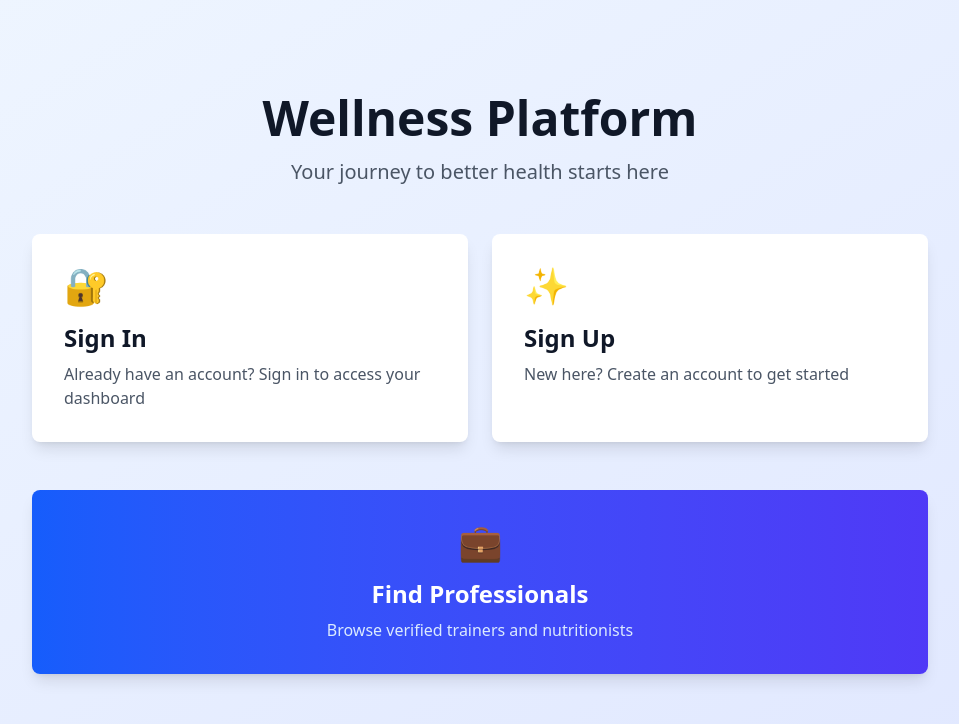
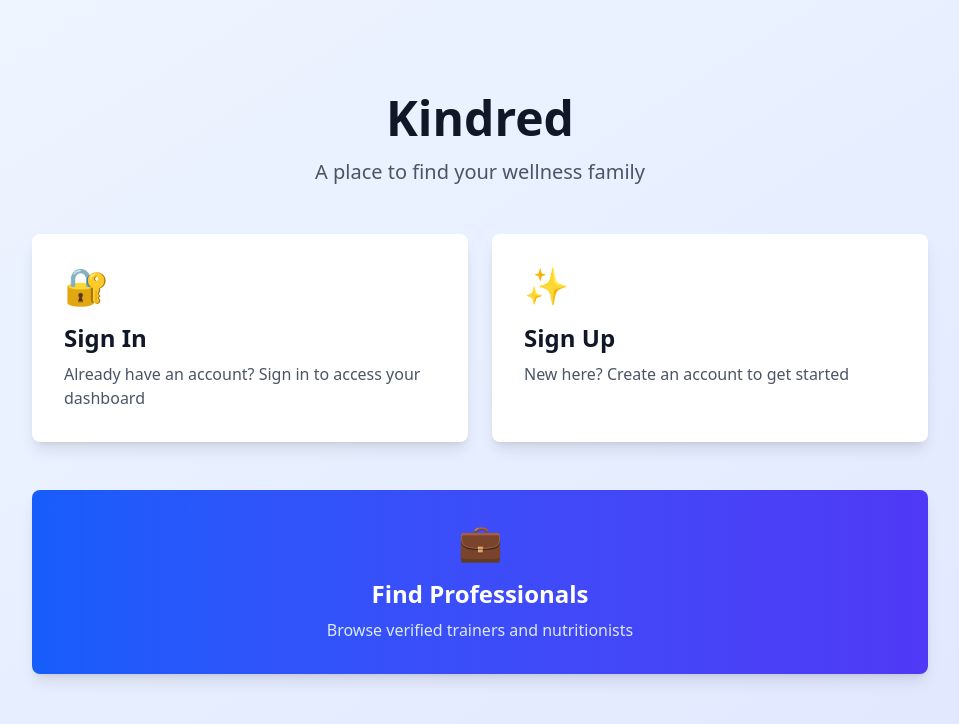
Before and after one commit to tanushchauhan/kindred, a Next.js app: page / in a window 1280 px wide. Shown: the top 724 px of the page, without its empty margins (160-1119 px from the left). Built offline with nearby package versions, Linux system fonts and the light colour scheme.

Commit message:
Add branding

```diff
--- a/app/auth/signin/page.tsx
+++ b/app/auth/signin/page.tsx
@@ -94,9 +94,7 @@ export default function SigninPage() {
       <div className="max-w-md w-full">
         <div className="text-center mb-8">
           <h1 className="text-3xl font-bold text-gray-900">Welcome Back</h1>
-          <p className="mt-2 text-gray-600">
-            Sign in to your wellness platform account
-          </p>
+          <p className="mt-2 text-gray-600">Sign in to your Kindred account</p>
         </div>
 
         <div className="bg-white rounded-lg shadow-md p-8">
--- a/app/auth/signup/page.tsx
+++ b/app/auth/signup/page.tsx
@@ -124,7 +124,7 @@ export default function SignupPage() {
         <div className="text-center mb-8">
           <h1 className="text-3xl font-bold text-gray-900">Create Account</h1>
           <p className="mt-2 text-gray-600">
-            Sign up to access your wellness platform
+            Join Kindred and find your wellness family
           </p>
         </div>
 
--- a/app/dashboard/page.tsx
+++ b/app/dashboard/page.tsx
@@ -173,9 +173,7 @@ export default function DashboardPage() {
       {/* Header */}
       <header className="bg-white shadow">
         <div className="max-w-7xl mx-auto px-4 sm:px-6 lg:px-8 py-4 flex justify-between items-center">
-          <h1 className="text-2xl font-bold text-gray-900">
-            Wellness Platform
-          </h1>
+          <h1 className="text-2xl font-bold text-gray-900">Kindred</h1>
           <button
             onClick={handleLogout}
             className="text-sm text-gray-600 hover:text-gray-900"
--- a/app/layout.tsx
+++ b/app/layout.tsx
@@ -2,8 +2,8 @@ import type { Metadata } from "next";
 import "./globals.css";
 
 export const metadata: Metadata = {
-  title: "Wellness Platform",
-  description: "Connect with verified nutritionists and personal trainers",
+  title: "Kindred",
+  description: "A place to find your wellness family",
 };
 
 export default function RootLayout({
--- a/app/page.tsx
+++ b/app/page.tsx
@@ -5,11 +5,9 @@ export default function Home() {
     <div className="min-h-screen flex items-center justify-center bg-linear-to-br from-blue-50 to-indigo-100 px-4">
       <div className="max-w-4xl w-full">
         <div className="text-center mb-12">
-          <h1 className="text-5xl font-bold text-gray-900 mb-4">
-            Wellness Platform
-          </h1>
+          <h1 className="text-5xl font-bold text-gray-900 mb-4">Kindred</h1>
           <p className="text-xl text-gray-600">
-            Your journey to better health starts here
+            A place to find your wellness family
           </p>
         </div>
 
```
Also changed, not shown: 2 other files (tests, documents, lock files or other folders).
